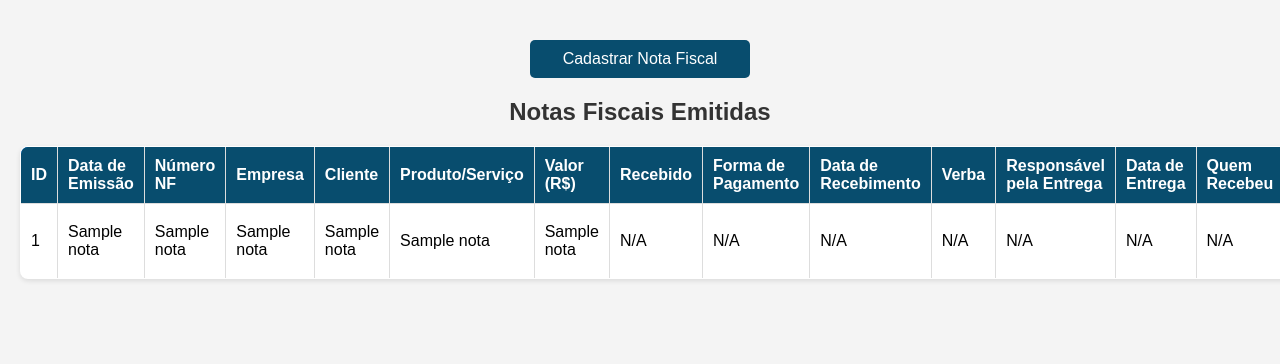
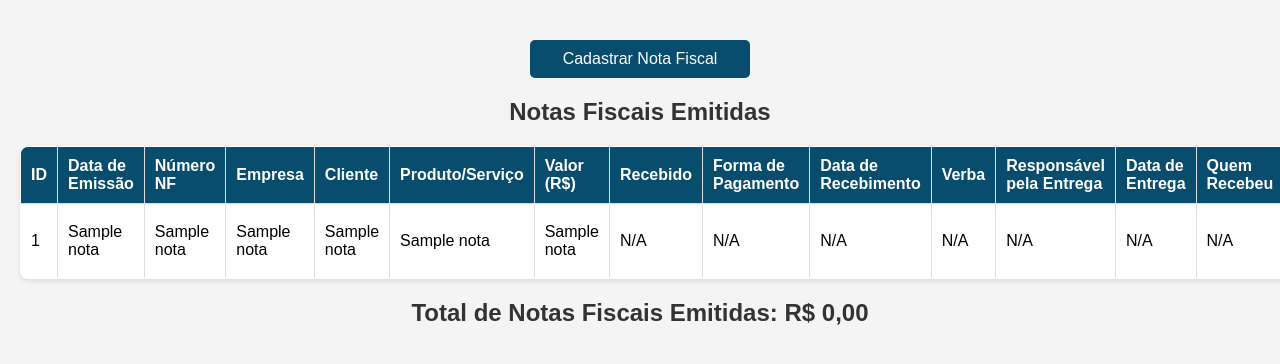
Before and after one commit to MichelFerrao/controle_notas_fiscai, a Flask app: template templates/index.html in a window 1280 px wide; the page is wider, and only the part inside the window is pictured. Shown: the top 364 px of that part. Run offline with Flask 3, Linux system fonts and the light colour scheme; the template is opened without the code that fills it: most values are stand-ins (such as "Sample title", 1, 10 or a date in 2020); parts of the project's set-up code (start-up, migrations or seed data) failed here and were passed over.

Commit message:
Inserido o codigo valor total de nf emitidas

```diff
--- a/templates/index.html
+++ b/templates/index.html
@@ -109,5 +109,37 @@
             {% endfor %}
         </tbody>
     </table>
+
+    <!-- Exibir o total da soma das notas fiscais -->
+    <h2>Total de Notas Fiscais Emitidas: R$ <span id="total-soma">0.00</span></h2>
+
+    <!-- Script para calcular o total -->
+    <script>
+        function calcularTotal() {
+            let total = 0;
+
+            // Seleciona todas as células que contêm os valores das notas
+            const valores = document.querySelectorAll('tbody tr td:nth-child(7)');
+
+            valores.forEach(valor => {
+                // Extrai o valor numérico, substituindo a vírgula por ponto para conversão correta
+                let valorNumerico = valor.textContent.trim().replace('R$', '').replace('.', '').replace(',', '.');
+
+                // Converte o valor em número
+                valorNumerico = parseFloat(valorNumerico);
+
+                // Verifica se o valor é um número válido e o adiciona ao total
+                if (!isNaN(valorNumerico)) {
+                    total += valorNumerico;
+                }
+            });
+
+            // Atualiza o elemento com o total somado
+            document.getElementById('total-soma').textContent = total.toLocaleString('pt-BR', { minimumFractionDigits: 2, maximumFractionDigits: 2 });
+        }
+
+        // Executa a função assim que o DOM estiver completamente carregado
+        document.addEventListener('DOMContentLoaded', calcularTotal);
+    </script>
 </body>
 </html>
```
Also changed, not shown: notas_fiscais.db.
